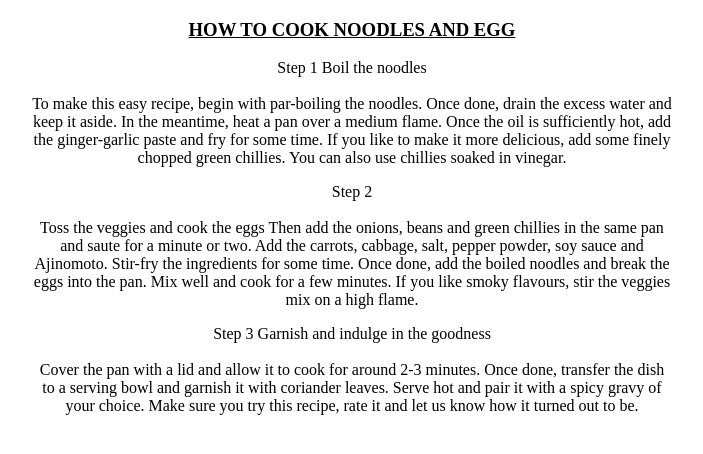
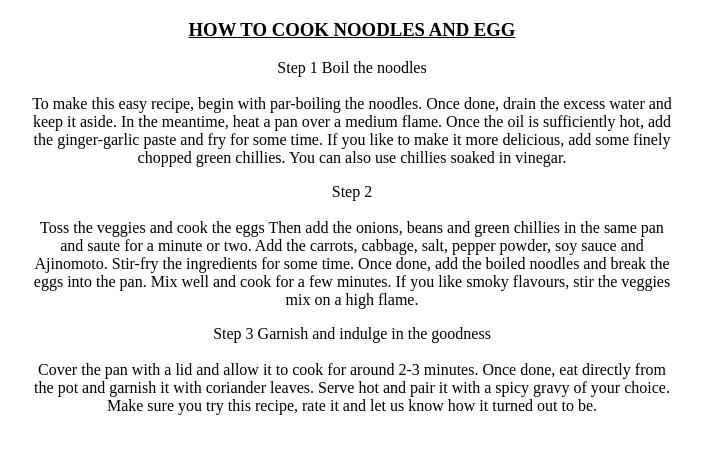
Before and after one commit to Raphael3423/gadstutorialongit, a plain HTML site: page noodlestutorial.html in a window 1280 px wide. Shown: the whole page, without its empty margins (288-991 px from the left). Drawn offline with Linux system fonts and the light colour scheme.

Commit message:
updated text in noodles tutorial preparation

```diff
--- a/noodlestutorial.html
+++ b/noodlestutorial.html
@@ -17,7 +17,7 @@ To make this easy recipe, begin with par-boiling the noodles. Once done, drain t
 Then add the onions, beans and green chillies in the same pan and saute for a minute or two. Add the carrots, cabbage, salt, pepper powder, soy sauce and Ajinomoto. Stir-fry the ingredients for some time. Once done, add the boiled noodles and break the eggs into the pan. Mix well and cook for a few minutes. If you like smoky flavours, stir the veggies mix on a high flame.</p>
 
 <p>Step 3 Garnish and indulge in the goodness <br><br>
-Cover the pan with a lid and allow it to cook for around 2-3 minutes. Once done, transfer the dish to a serving bowl and garnish it with coriander leaves. Serve hot and pair it with a spicy gravy of your choice. Make sure you try this recipe, rate it and let us know how it turned out to be.
+Cover the pan with a lid and allow it to cook for around 2-3 minutes. Once done, eat directly from the pot and garnish it with coriander leaves. Serve hot and pair it with a spicy gravy of your choice. Make sure you try this recipe, rate it and let us know how it turned out to be.
 
 </p>
 
```
